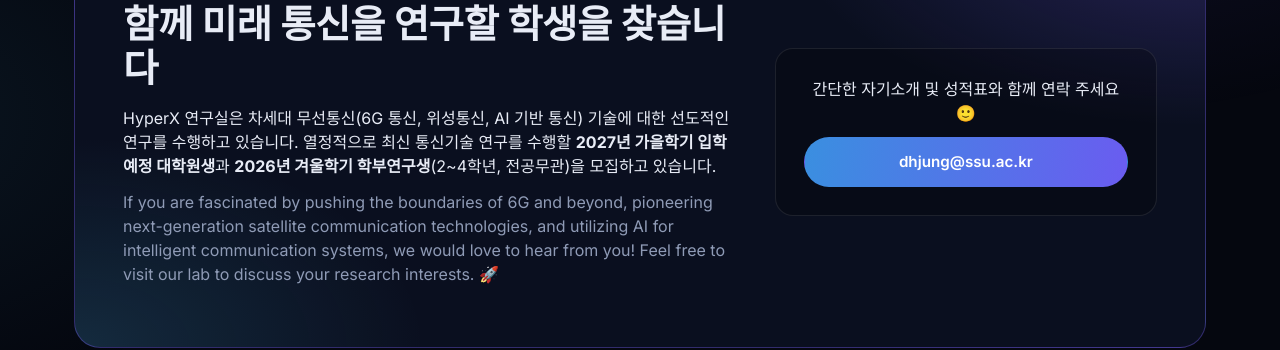
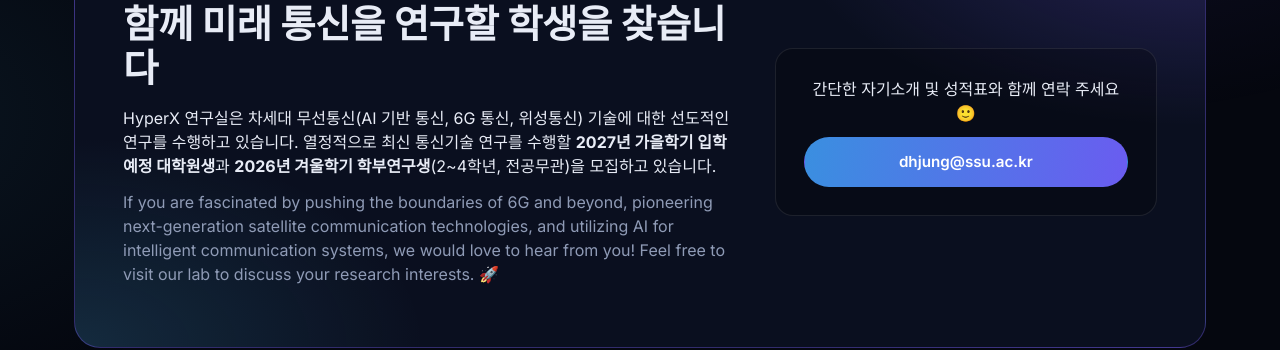
Before and after one commit to hyperx-web/hyperx, a Jekyll site: the page built from index.html, in a window 1280 px wide and 900 px high, scrolled down 1805 px. Shown: the part 152-502 px from the top of the window. Built offline with Jekyll 4.4.1, drawn with Linux system fonts in a browser that asks for light colours; some web fonts are replaced.

Commit message:
Home: AI first in the recruiting text
Co-Authored-By: Claude Opus 5.5 <noreply@anthropic.com>

```diff
--- a/index.html
+++ b/index.html
@@ -88,7 +88,7 @@ slug: home
       <div>
         <p class="eyebrow">Position Available</p>
         <h2>함께 미래 통신을 연구할 학생을 찾습니다</h2>
-        <p>HyperX 연구실은 차세대 무선통신(6G 통신, 위성통신, AI 기반 통신) 기술에 대한 선도적인 연구를 수행하고 있습니다.
+        <p>HyperX 연구실은 차세대 무선통신(AI 기반 통신, 6G 통신, 위성통신) 기술에 대한 선도적인 연구를 수행하고 있습니다.
           열정적으로 최신 통신기술 연구를 수행할 <strong>2027년 가을학기 입학 예정 대학원생</strong>과
           <strong>2026년 겨울학기 학부연구생</strong>(2~4학년, 전공무관)을 모집하고 있습니다.</p>
         <p class="muted">If you are fascinated by pushing the boundaries of 6G and beyond, pioneering next-generation satellite communication technologies, and utilizing AI for intelligent communication systems, we would love to hear from you! Feel free to visit our lab to discuss your research interests. 🚀</p>
```
